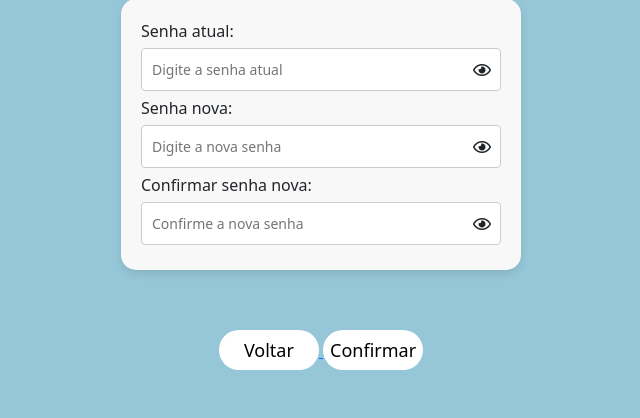
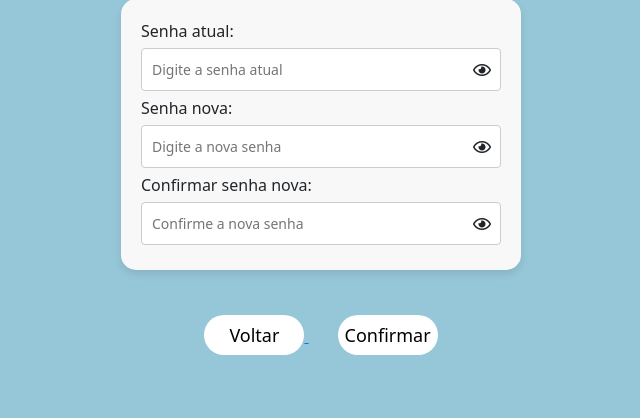
Before and after one commit to marcosvianaap/vrumvrumlocadora, a Flask app: page /administrador/alterar_senha in a window 1280 px wide. Shown: the part 211-629 px from the top of the page, without its empty margins (319-959 px from the left). Run offline with Flask 3, Linux system fonts and the light colour scheme; the visitor is signed in with stand-in values (Sample User, id 1); some libraries are stand-ins or nearby versions.

Commit message:
Ajustes gerais

```diff
--- a/static/styles/funcionario.css
+++ b/static/styles/funcionario.css
@@ -106,6 +106,9 @@
 
 .confirmaCriaFuncionario, .cancelaCriaFuncionario{
     text-align: center;
+    #pos {
+        margin-left: 29px;
+    }
 }
 
 
--- a/static/styles/senha_adm.css
+++ b/static/styles/senha_adm.css
@@ -1,6 +1,7 @@
 .password-box {
     max-width:400px;
     margin: 60px auto;
+    margin-bottom: 45px;
     padding: 20px;
     background-color: #f8f8f8;
     border-radius: 15px;
--- a/templates/senha_adm.html
+++ b/templates/senha_adm.html
@@ -55,11 +55,11 @@ Alterar Senha
         </form>
     </div>
 
-    <div class="confirmaCriaFuncionario botao">
+    <div  class="confirmaCriaFuncionario botao">
         <a href="{{ url_for('administrador') }}">
             <button type="button">Voltar</button>
         </a>
-        <button type="button" onclick="submitForm()">Confirmar</button>
+        <button id="pos" type="button" onclick="submitForm()">Confirmar</button>
     </div>
 
     <script>
```
Also changed, not shown: static/img/.comments/AlterarSenha (cópia).png.xml (added), static/img/.comments/AlterarSenha.png.xml (added), static/img/AlterarSenha.png.
